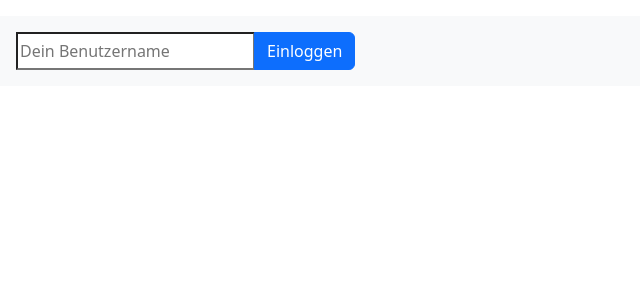
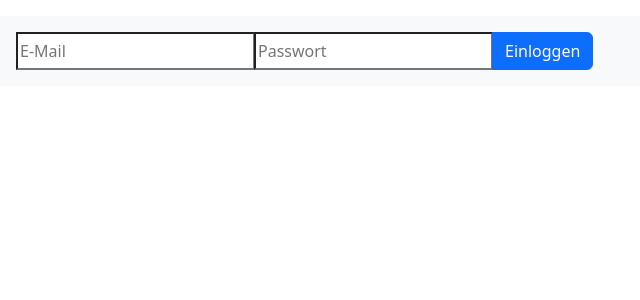
Before and after one commit to 19xxxLGxxx/messenger, a Flask app: page / in a window 1280 px wide. Shown: the part 56-356 px from the top of the page, without its empty margins (0-640 px from the left). Run offline with Flask 3, Linux system fonts and the light colour scheme.

Commit message:
adjusted login page

```diff
--- a/app/templates/login.html
+++ b/app/templates/login.html
@@ -13,7 +13,8 @@
   </nav>
   <form class="mt-3 bg-light p-3" method="POST">
     <div class="input-group">
-      <input type="text" name="username" placeholder="Dein Benutzername" required>
+      <input type="email" name="email" placeholder="E-Mail" required>
+      <input type="password" name="password" placeholder="Passwort" required><br>
       <button class="btn btn-primary" type="submit">Einloggen</button>
     </div>
   </form>
```
